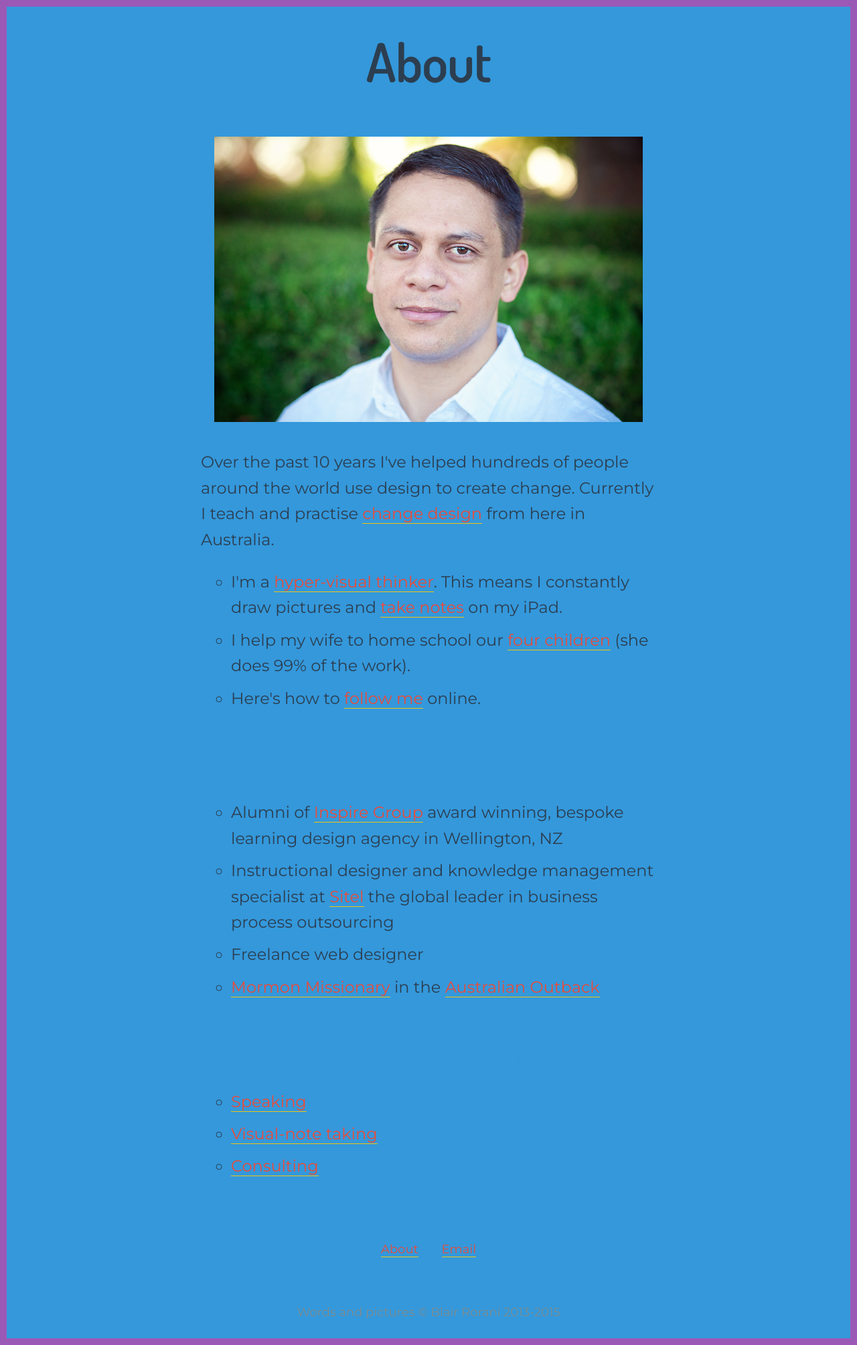
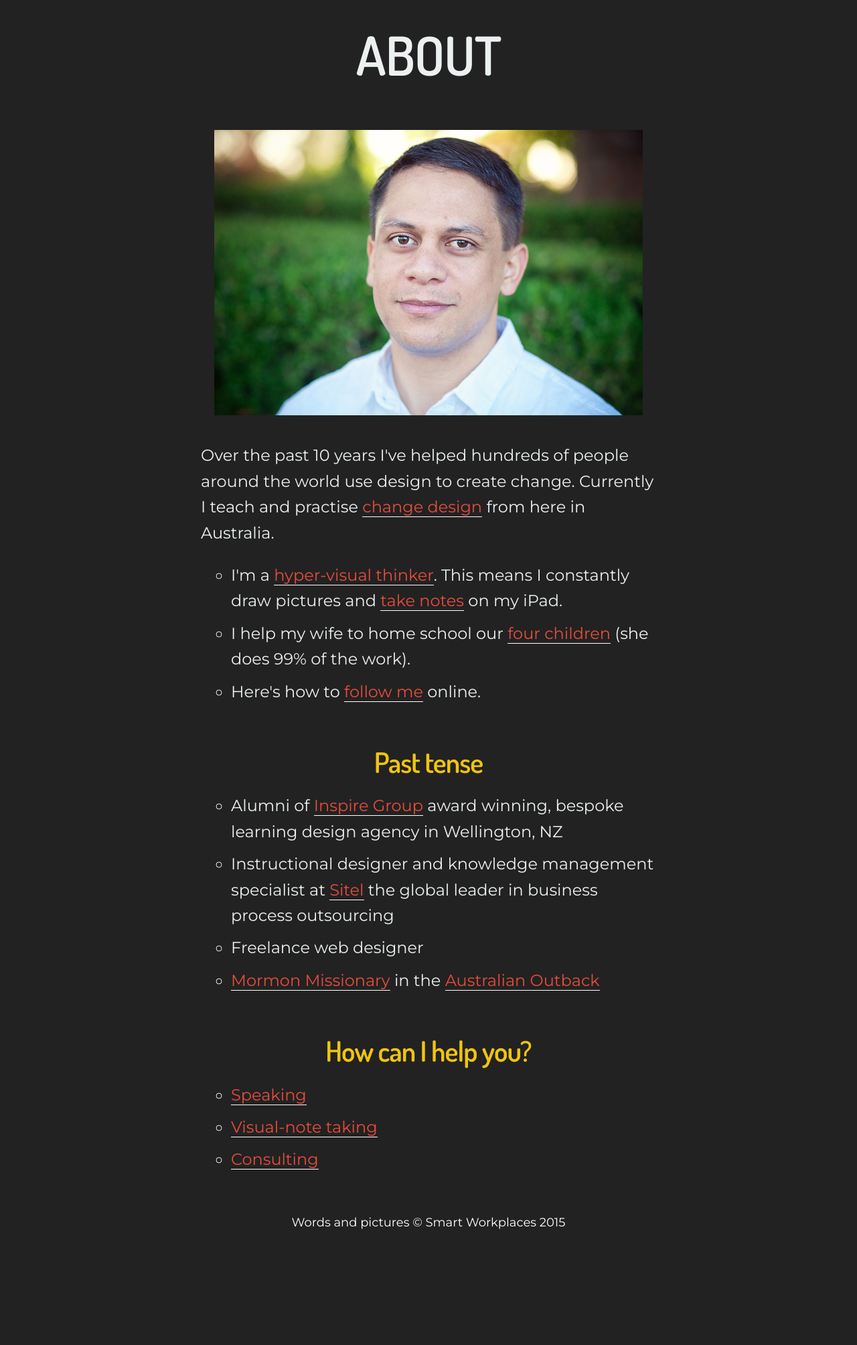
Before and after one commit to blairrorani/smartworkplaces.github.io, a Jekyll site: the page built from about.md, in a window 1280 px wide. Shown: the whole page at 67% size. Built offline with Jekyll 4.4.1, drawn with Linux system fonts in a browser that asks for light colours; Markdown is read by kramdown in place of the engine named in the settings; after the commit the page ends 1865 px from its top, so only the background shows below that.

Commit message:
update css and create intranet page

```diff
--- a/_layouts/default.html
+++ b/_layouts/default.html
@@ -34,10 +34,12 @@
   <body>
     {% include google-tag-manager.html %}
     <div id="main" class="container">
-      {{ content }}
+      <article class="posts">
+        {{ content }}
+      </article>
     </div>
 
-    <div class="row footer-links">
+    <div class="row footer-links u-hide">
       <ul>
         <li><a href="/about">About</a></li>
         <li><a href="mailto:blair@rorani.com">Email</a></li>
@@ -47,7 +49,7 @@
     <div class="wrapper-footer">
       <div class="container">
         <footer class="footer">
-          <p></p>Words and pictures &copy; Blair Rorani 2013-2015</p>
+          <p></p>Words and pictures &copy; Smart Workplaces 2015</p>
         </footer>
       </div>
     </div>
--- a/skeleton/css/custom.css
+++ b/skeleton/css/custom.css
@@ -13,10 +13,9 @@
 body  {
   font-family: 'Montserrat', helvetica, arial, sans-serif;
   font-size: 1.8em;
-  border: 10px solid #9b59b6;
-  color: #2c3e50;
+  color: #ecf0f1;
   padding-top: 30px;
-  background: #3498db;
+  background: #222;
 }
 
 h1, h2, h3 {
@@ -29,6 +28,7 @@
   font-size: 4rem;
   margin-bottom: 3rem;
   line-height: 1.3;
+  text-transform: uppercase;
 }
 
   @media (min-width: 550px) {
@@ -46,7 +46,7 @@
   }
 
 h2 {
-  color: #3498db;
+  color: #f1c40f;
   margin-top: 60px;
 }
 
@@ -86,14 +86,14 @@
 /* links */
 a:link, a:visited, a:active {
   text-decoration: none;
-  border-bottom: 1px solid #f1c40f;
+  border-bottom: 1px solid #fff;
   color: #e74c3c;
 }
 
 a:hover {
-  background: #F6D965;
+  background: #fff;
   border: none;
-  color: #222;
+  color: #e74c3c;
 }
   a.site-avatar:hover {
     background: none;
@@ -201,7 +201,9 @@
   max-width: 100%;
 }
 
-iframe {margin-bottom: 30px;}
+iframe {
+  margin: 0 auto 30px auto;
+}
 
 // Fixes images in popup boxes from Google Translate
 .gmnoprint img {
@@ -390,12 +392,20 @@
 .footer {
   text-align: center;
   padding-top: 5px;
-  color: #7f8c8d;
+  color: #fff;
 }
 
 /* utility */
 .u-c-txt {
   text-align: center;
+}
+
+.u-hide {
+  display: none;
+}
+
+.txt-grey {
+  color: #bdc3c7;
 }
 
 @media (max-width: 549px) {
```
